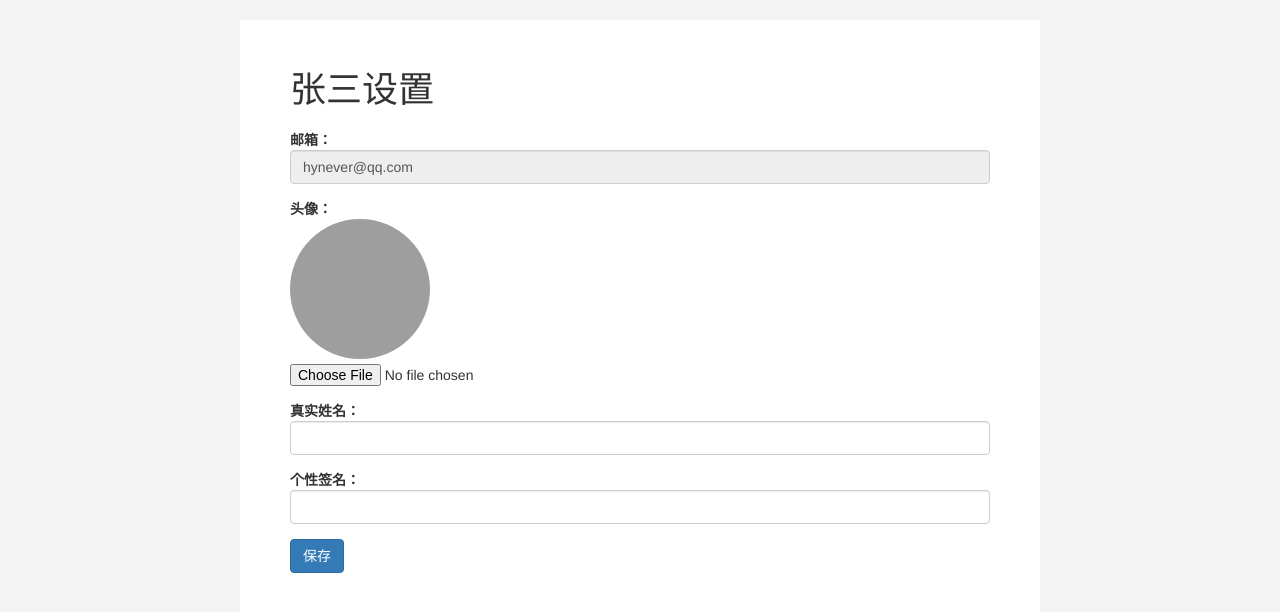
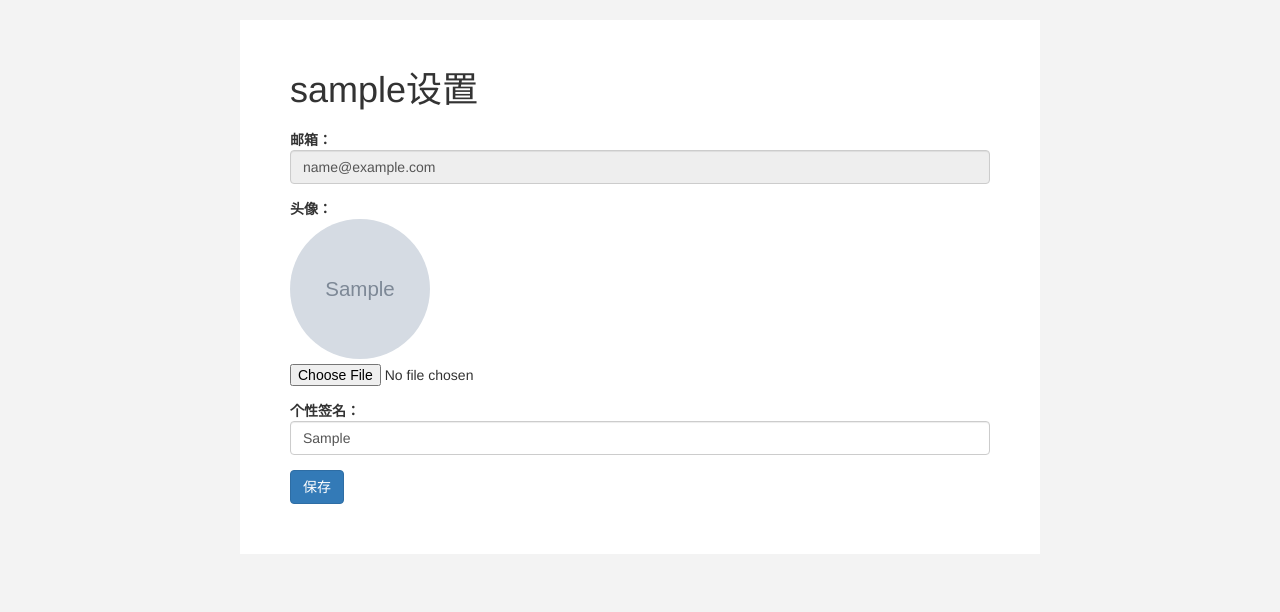
Before and after one commit to JV-X/pythonbbs, a Flask app: page /setting in a window 1280 px wide. Shown: the part 52-664 px from the top of the page. Run offline with Flask 3, Linux system fonts and the light colour scheme; the visitor is signed in with stand-in values (Sample User, id 1); tables that the repository leaves empty hold one stand-in row (values such as "Sample post"); grey boxes marked "Sample" are stand-in pictures; some libraries are stand-ins or nearby versions; grey boxes are pictures that could not be loaded.

Commit message:
Flask-Avatars解决头像问题

```diff
--- a/app.py
+++ b/app.py
@@ -1,9 +1,10 @@
 from flask import Flask
-from exts import db, mail, cache, csrf
+from exts import db, mail, cache, csrf,avatars
 import config
 from flask_migrate import Migrate
 from models import auth
 from apps.front import front_bp
+from apps.media import media_bp
 from bbs_celery import make_celery
 
 app = Flask(__name__)
@@ -13,11 +14,14 @@ db.init_app(app)
 mail.init_app(app)
 cache.init_app(app)
 csrf.init_app(app)
+avatars.init_app(app)
+
 migrate = Migrate(app, db)
 
 mycelery = make_celery(app)
 
 app.register_blueprint(front_bp)
+app.register_blueprint(media_bp)
 
 if __name__ == '__main__':
     app.run(port=5001, debug=True)
--- a/apps/front/views.py
+++ b/apps/front/views.py
@@ -10,6 +10,8 @@ from io import BytesIO
 from .forms import RegisterForm, LoginForm
 from models.auth import UserModel
 from .decorators import login_required
+from flask_avatars import Identicon
+
 bp = Blueprint('front', __name__, url_prefix='/')
 
 
@@ -100,7 +102,10 @@ def register():
             email = form.email.data
             username = form.username.data
             password = form.password.data
-            u = UserModel(email=email, username=username, password=password)
+            identicon = Identicon()
+            filenames = identicon.generate(text=md5(email.encode('utf-8')).hexdigest())
+            avatar = filenames[2]
+            u = UserModel(email=email, username=username, password=password,avatar=avatar)
             db.session.add(u)
             db.session.commit()
             return restful.ok()
@@ -112,4 +117,5 @@ def register():
 @bp.route('setting')
 @login_required
 def setting():
-    return render_template('front/setting.html')
+    email_hash = md5(g.user.email.encode('utf-8')).hexdigest()
+    return render_template('front/setting.html',email_hash=email_hash)
--- /dev/null
+++ b/apps/media/__init__.py
@@ -0,0 +1 @@
+from .views import bp as media_bp
--- a/config.py
+++ b/config.py
@@ -16,7 +16,6 @@ DB_URI = 'mysql+pymysql://%s:%s@%s:%s/%s?charset=utf8mb4' % (DB_USERNAME, DB_PAS
 SQLALCHEMY_DATABASE_URI = DB_URI
 SQLALCHEMY_TRACK_MODIFICATIONS = False
 
-
 MAIL_SERVER = "smtp.qq.com"
 MAIL_PORT = '587'
 MAIL_USE_TLS = True
@@ -28,10 +27,11 @@ MAIL_DEFAULT_SENDER = "xjv1195275315@qq.com"
 CELERY_BROKER_URL = 'redis://127.0.0.1:6379/0'
 CELERY_RESULT_BACKEND = 'redis://127.0.0.1:6379/0'
 
-
 CACHE_TYPE = 'RedisCache'
 CACHE_DEFAULT_TIMEOUT = 300
 CACHE_REDIS_HOST = '127.0.0.1'
 CACHE_REDIS_PORT = 6379
 
 PERMANENT_SESSION_LIFETIME = timedelta(days=7)
+
+AVATARS_SAVE_PATH = os.path.join(BASE_DIR, 'media', 'avatars')
--- a/exts.py
+++ b/exts.py
@@ -2,8 +2,10 @@ from flask_sqlalchemy import SQLAlchemy
 from flask_mail import Mail
 from flask_caching import Cache
 from flask_wtf import CSRFProtect
+from flask_avatars import Avatars
 
 db = SQLAlchemy()
 mail = Mail()
 cache = Cache()
 csrf = CSRFProtect()
+avatars = Avatars()
--- a/templates/front/setting.html
+++ b/templates/front/setting.html
@@ -24,27 +24,24 @@
 {% endblock %}
 {% block body %}
     <div class="setting-group">
-        <h1>张三设置</h1>
+        <h1>{{ user.username }}设置</h1>
         <div style="height: 20px;"></div>
         <form>
             <div class="form-group">
                 <label for="exampleInputEmail1">邮箱：</label>
-                <input type="email" class="form-control" value="hynever@qq.com" readonly>
+                <input type="email" class="form-control" value="{{ user.email }}" readonly>
             </div>
             <div class="form-group">
                 <label>头像：</label>
                 <div class="input-group">
-                    <img src="../images/avatar.jpg" alt="..." class="img-circle" id="avatar-img">
+                    <img src="{{ url_for('media.get_avatar', filename=user.avatar) }}" alt="..." class="img-circle" id="avatar-img">
                     <input type="file" id="avatar-input" accept="image/jpeg, image/png">
                 </div>
             </div>
             <div class="form-group">
-                <label for="exampleInputPassword1">真实姓名：</label>
-                <input type="text" class="form-control" id="realname-input" value="">
-            </div>
-            <div class="form-group">
                 <label for="exampleInputPassword1">个性签名：</label>
-                <input type="text" class="form-control" id="signagure-input" value="">
+                <input type="text" class="form-control" id="signagure-input"
+                       value="{{ user.signature or "这个人很神秘，什么也没有说" }}">
             </div>
             <button type="submit" id="submit-btn" class="btn btn-primary">保存</button>
         </form>
```
Also changed, not shown: apps/media/views.py (added, +7 -0 lines).
